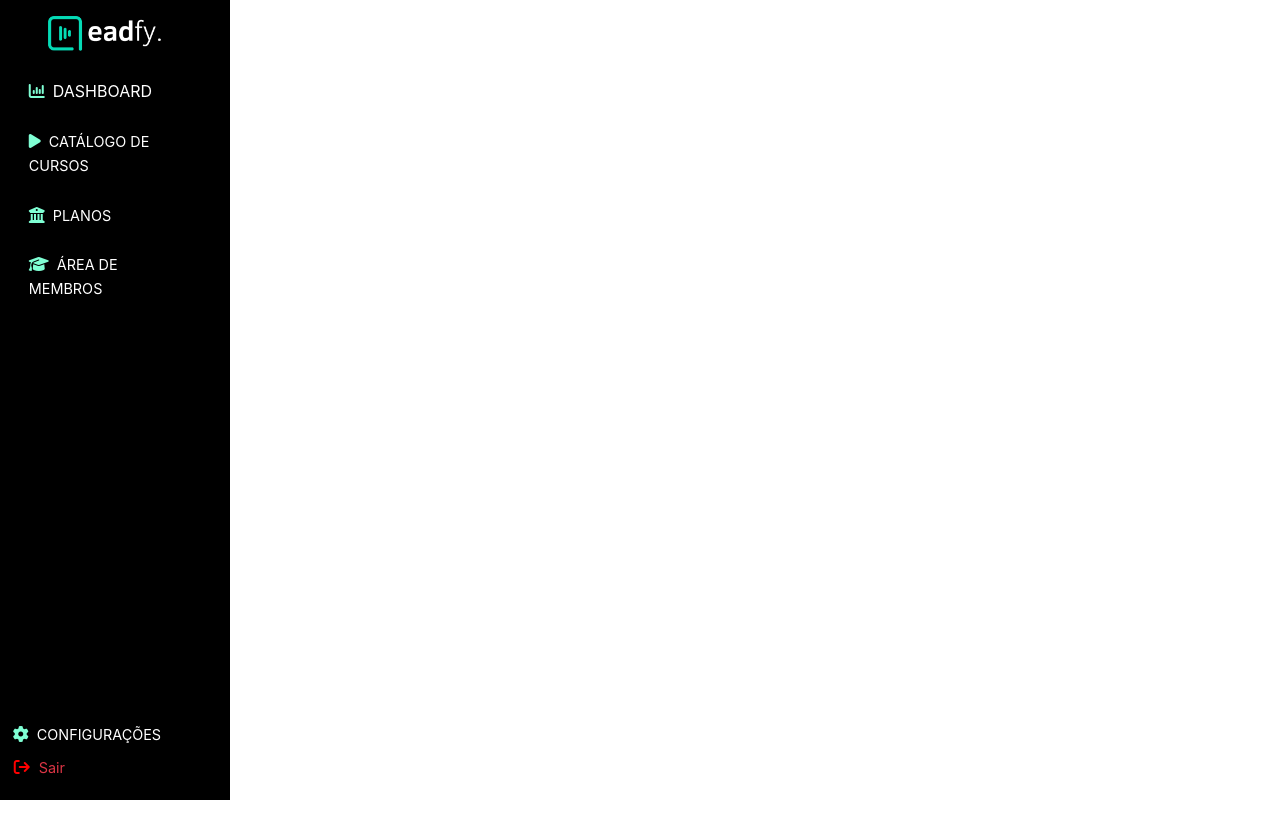
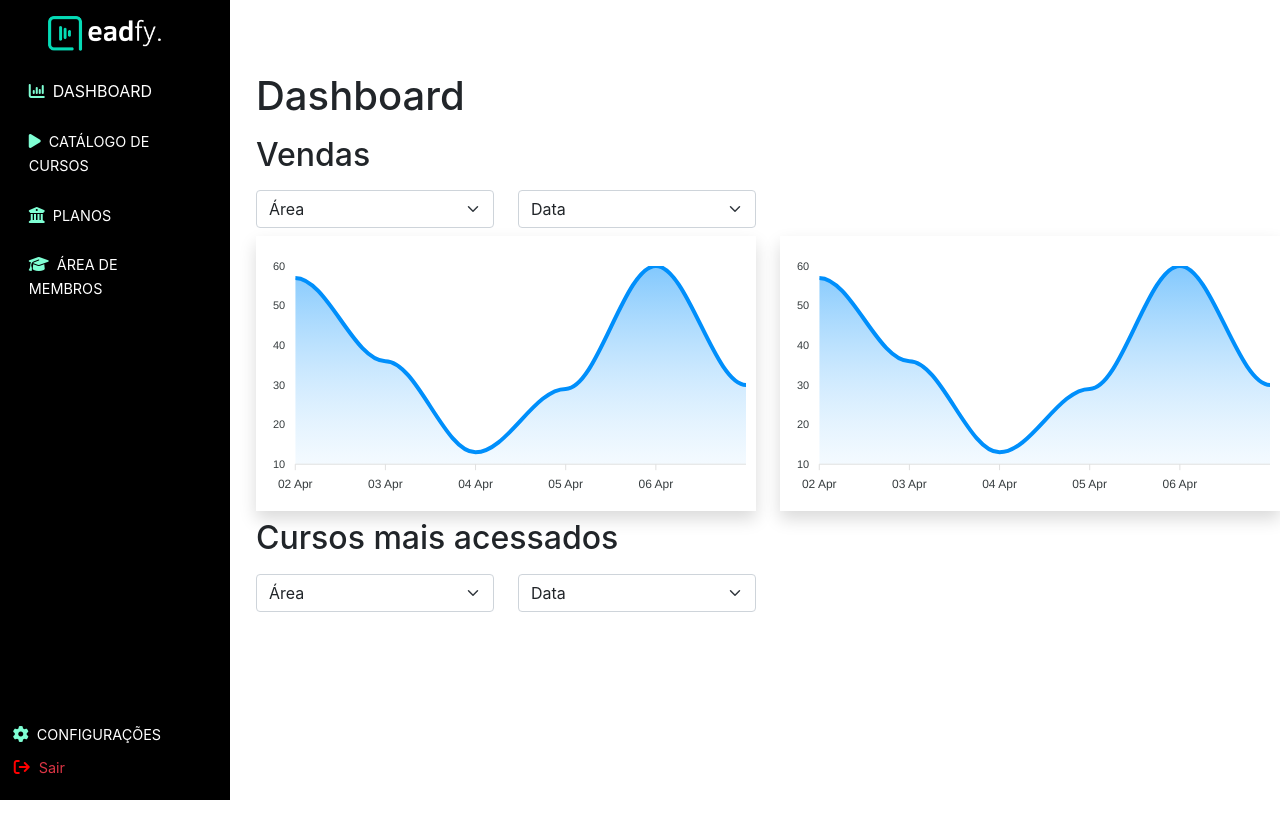
Before and after one commit to Luanecarol/bonfa_cursos, a React (Create React App) app: page /dashboard in a window 1280 px wide. Shown: the top 838 px of the page. Before the commit the page ends 800 px from the top, so only its background shows below. Built offline with nearby package versions, Linux system fonts and the light colour scheme.

Commit message:
dashboard criada

```diff
--- a/package.json
+++ b/package.json
@@ -6,8 +6,10 @@
     "@testing-library/jest-dom": "^5.14.1",
     "@testing-library/react": "^13.0.0",
     "@testing-library/user-event": "^13.2.1",
+    "apexcharts": "^3.35.3",
     "bootstrap": "^5.1.3",
     "react": "^18.1.0",
+    "react-apexcharts": "^1.4.0",
     "react-bootstrap": "^2.4.0",
     "react-dom": "^18.1.0",
     "react-router-dom": "^6.3.0",
--- a/src/components/dashboard/dashboard.css
+++ b/src/components/dashboard/dashboard.css
@@ -1,42 +1,11 @@
- *{
-    margin: 0;
-    padding: 0;
-    box-sizing: border-box;
+body,html {
+    overflow-x: hidden !important;
+
 }
-
-.container{
+.container1{
     background: white;
     float: right;
-    width: 84%;
+    width: 80%;
     height: 100vh;
-    padding-top: 20px;
+
 }
-
-.tittle-1{
-    color: slategray;
-    padding-top: 30px;
-    padding-left: 50px;
-    font-size: 45px;
-    position: relative;
-}
-
-.graph{
-    width:30%;
-    padding-left: 47px;
-}
-
-.tittle-graph{
-    color: slategray;
-    padding-top: 30px;
-    padding-left: 2px;
-    font-size: 22px;
-}
-
-.subtittle-graph{
-    padding-left: 4px;
-    border-style:solid;
-    border-width: 1px;
-    border-bottom-width: 0px;
-    border-radius: 4px;
-    border-color: slategrey;
-}
--- a/src/components/dashboard/dashboard.js
+++ b/src/components/dashboard/dashboard.js
@@ -1,117 +1,130 @@
 
+import { Sidebar } from '../Sidebar/sidebar';
 import './dashboard.css';
+import Chart from "react-apexcharts";
+
+
+
+const options = {
+    chart: {
+        toolbar: { show: false },
+        zoom: { enabled: false },
+
+      },
+      grid: { show: false },
+      dataLabels: { enabled: false },
+      tooltip: { enabled: false },
+      xaxis: {
+        type: 'datetime',
+
+        categories: [
+          '2021-04-02T00:00:00:00.000Z',
+          '2021-04-03T00:00:00:00.000Z',
+          '2021-04-04T00:00:00:00.000Z',
+          '2021-04-05T00:00:00:00.000Z',
+          '2021-04-06T00:00:00:00.000Z',
+          '2021-04-07T00:00:00:00.000Z',
+        ],
+      },
+      fill: {
+
+        opacity: 0.3,
+        type: 'gradient',
+        gradient: {
+          shade: 'white',
+          opacityFrom: 0.7,
+          opacityTo: 0.3,
+        },
+      },
+};
+
+const series = [
+    { name: 'series1', data: [57, 36, 13, 29, 60, 30, 30, ] }
+];
 
 export function Dashboard () {
     return (
- <div className='container'>
-     <div className='tittle'><span className='tittle-1'>Dashboard</span></div>
-     <div className='graph'>
-        <h2 className='tittle-graph'>Vendas</h2>
-        <h3 className='subtittle-graph'> Área   15/05/2022-15/06/2022 </h3>
-     </div>
-      <div className='nav-courses'>
-        <h2 className='nav-courses-tittle'>Cursos mais acessados</h2>
-        <h3 className='nav-courses-subtittle'> Área   15/05/2022-15/06/2022 </h3>
-            <div className='courses-list'>
-                <span>Curso</span>
-                <span>Facebook Ads</span>
-                <span>Facebook Ads</span>
-                <span>Facebook Ads</span>
-                <span>Facebook Ads</span>
-                <span>Facebook Ads</span>
-                <span>Facebook Ads</span>
-                <span>Facebook Ads</span>
-            </div>
-            <div className='members'>
-                <span>Área de membros</span>
-                <span>Adschool</span>
-                <span>Adschool</span>
-                <span>Adschool</span>
-                <span>Adschool</span>
-                <span>Adschool</span>
-                <span>Adschool</span>
-                <span>Adschool</span>
-            </div>
-            <div className='acess'>
-                <span>Acessos</span>
-                <span>2365</span>
-                <span>2365</span>
-                <span>2365</span>
-                <span>2365</span>
-                <span>2365</span>
-                <span>2365</span>
-                <span>2365</span>
-            </div>
-            <span href='#'>VER TODOS</span>
-      </div>
-      <div className='nav-students' >
-      <h2 className='nav-students-tittle'>Alunos</h2>
-        <h3 className='nav-students-subtittle'> Área   15/05/2022-15/06/2022 </h3>
-        <span>556 alunos encontrados</span>
-        <span>exportar todos os contatos</span>
-        <div className='div-name'>
-                <span>Nome</span>
-                <span>Paulo Bonfá</span>
-                <span>Paulo Bonfá</span>
-                <span>Paulo Bonfá</span>
-                <span>Paulo Bonfá</span>
-                <span>Paulo Bonfá</span>
-                <span>Paulo Bonfá</span>
-            </div>
-            <div className='div-members'>
-                <span>Área de membros</span>
-                <span>Adschool Brasil</span>
-                <span>Adschool Brasil</span>
-                <span>Adschool Brasil</span>
-                <span>Adschool Brasil</span>
-                <span>Adschool Brasil</span>
-                <span>Adschool Brasil</span>
-            </div>
-            <div className='div-date'>
-                <span>Data</span>
-                <span>15/05/2022</span>
-                <span>15/05/2022</span>
-                <span>15/05/2022</span>
-                <span>15/05/2022</span>
-                <span>15/05/2022</span>
-                <span>15/05/2022</span>
-            </div>
-            <div className='div-email'>
-                <span>Email</span>
-                <span>paulobonfa93@hotmail.com</span>
-                <span>paulobonfa93@hotmail.com</span>
-                <span>paulobonfa93@hotmail.com</span>
-                <span>paulobonfa93@hotmail.com</span>
-                <span>paulobonfa93@hotmail.com</span>
-                <span>paulobonfa93@hotmail.com</span>
-            </div>
-            <div className='div-phone'>
-                <span>Telefone</span>
-                <span>+55 (33)99195-7171</span>
-                <span>+55 (33)99195-7171</span>
-                <span>+55 (33)99195-7171</span>
-                <span>+55 (33)99195-7171</span>
-                <span>+55 (33)99195-7171</span>
-                <span>+55 (33)99195-7171</span>
-            </div>
-            <div className='div-export'>
-                <span>Exportar Contato</span>
-                <span>.</span>
-                <span>.</span>
-                <span>.</span>
-                <span>.</span>
-                <span>.</span>
-                <span>.</span>
-            </div>
-            <span>suporte <br/> Estamos Online </span>
+        <>
+        <Sidebar />
+        <div className='container1'>
+
+           <h1 >Dashboard</h1>
 
 
+           <div className='mt-3'>
+            <h2>Vendas</h2>
+
+    <form class="row mt-3 mb-2">
+
+
+<div class="col-sm-3 ">
+
+    <select class="form-select" id="specificSizeSelect">
+      <option selected>Área</option>
+      <option value="1">One</option>
+      <option value="2">Two</option>
+      <option value="3">Three</option>
+    </select>
+  </div>
+
+  <div class="col-sm-3">
+
+    <select class="form-select" id="specificSizeSelect">
+      <option selected>Data</option>
+      <option value="1">One</option>
+      <option value="2">Two</option>
+      <option value="3">Three</option>
+    </select>
+  </div>
+
+
+</form>
+
+
+     <div className="row ">
+        <div className='col-6 '>
+            <Chart className='shadow' options={options} series={series} type="area"  height={260} />
+            </div>
+
+            <div className='col-6  '>
+            <Chart className='shadow' options={options} series={series} type="area"  height={260} />
+            </div>
      </div>
 
 
+     <h2 className='mt-2'>Cursos mais acessados</h2>
+
+        <form class="row mt-3">
+
+
+        <div class="col-sm-3">
+
+        <select class="form-select" id="specificSizeSelect">
+        <option selected>Área</option>
+        <option value="1">One</option>
+        <option value="2">Two</option>
+        <option value="3">Three</option>
+        </select>
+        </div>
+
+        <div class="col-sm-3">
+
+        <select class="form-select" id="specificSizeSelect">
+        <option selected>Data</option>
+        <option value="1">One</option>
+        <option value="2">Two</option>
+        <option value="3">Three</option>
+        </select>
+        </div>
+
+
+        </form>
 
 
 </div>
+
+        </div>
+        </>
 
 
     );
--- a/src/routes/rotas.js
+++ b/src/routes/rotas.js
@@ -8,6 +8,7 @@ import { Home } from "../pages/Dashboard";
 import { Pay } from "../components/Integracoes/Pay";
 import { Planos } from "../components/Planos/planos";
 import { Sidebar } from "../components/Sidebar/sidebar";
+import { Dashboard } from "../components/dashboard/dashboard";
 
 
 export function Rotas(){
@@ -15,7 +16,7 @@ export function Rotas(){
         <BrowserRouter>
         <Routes>
           <Route path="/" element={<Login />} />
-          <Route path="dashboard" element={<Home />} />
+          <Route path="dashboard" element={<Dashboard />} />
 
           <Route path="pay" element={<Pay />} />
 
```
Also changed, not shown: 2 other files (tests, documents, lock files or other folders).
